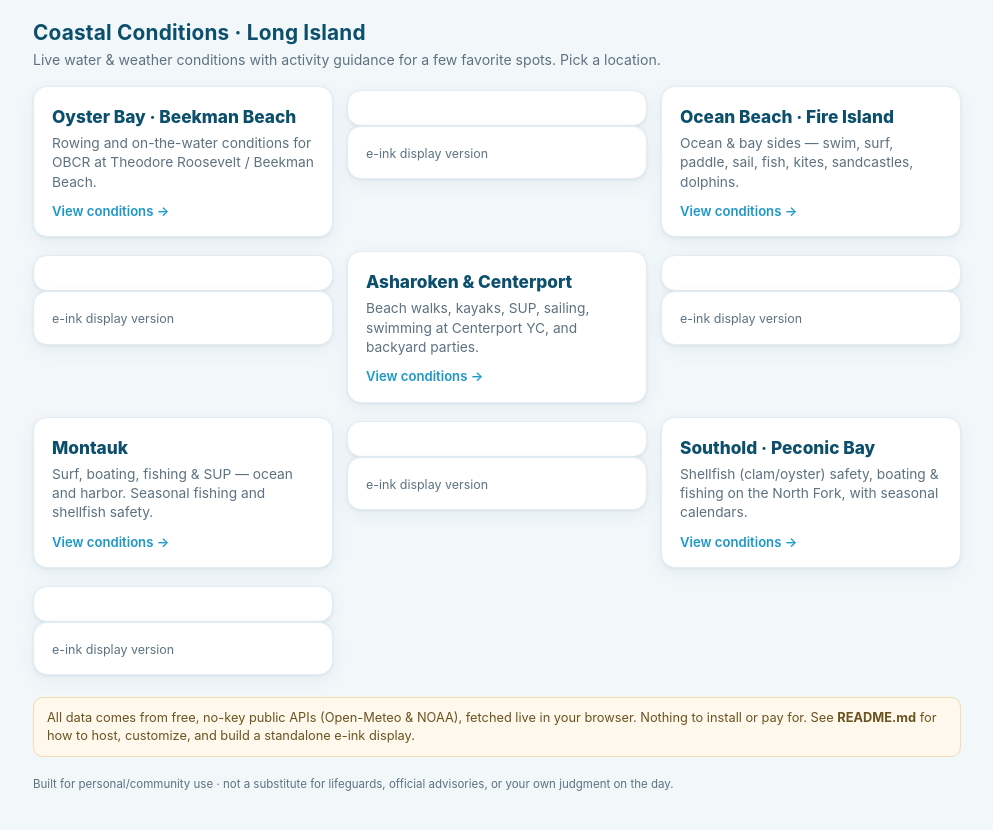
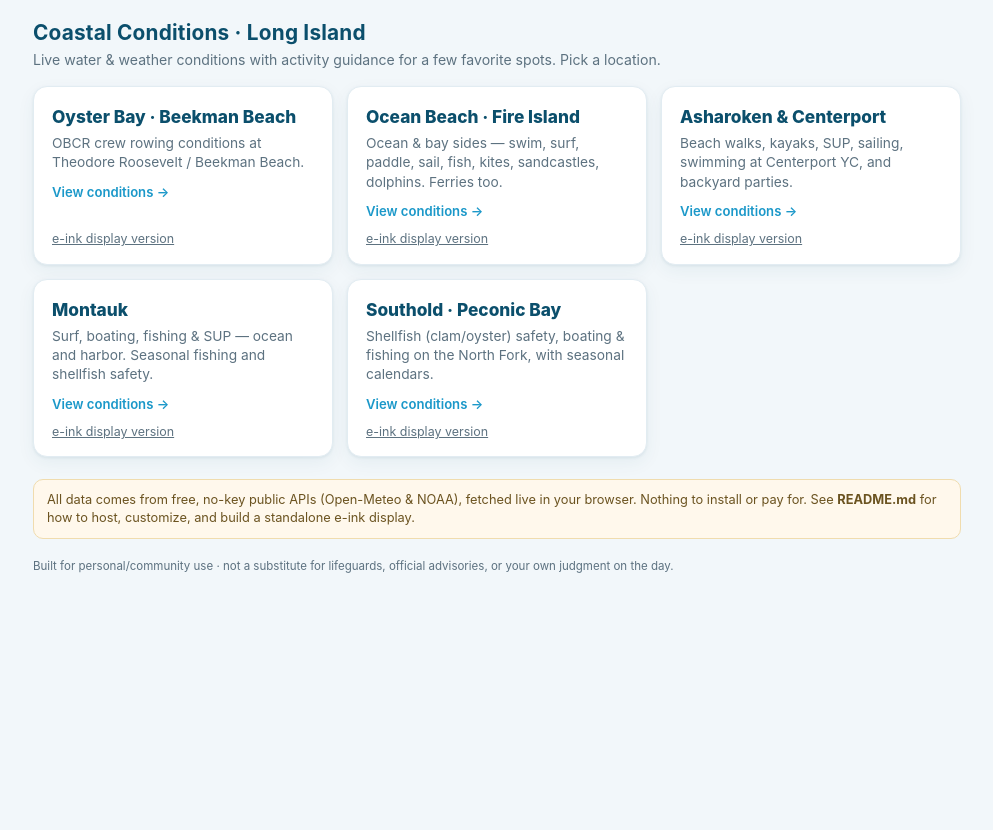
Before and after one commit to IngenioCraft/OBCR_Conditions, a plain HTML site: page index.html in a window 1280 px wide. Shown: the whole page, without its empty margins (143-1136 px from the left). After the commit the page ends 800 px from the top, so only its background shows below. Drawn offline with Linux system fonts and the light colour scheme.

Commit message:
Add files via upload

```diff
--- a/assets/conditions.css
+++ b/assets/conditions.css
@@ -69,10 +69,10 @@ h2{font-size:1rem;color:var(--brand);margin:26px 0 4px;font-weight:700;scroll-ma
   padding:11px 13px;box-shadow:var(--shadow)}
 .act.good{border-left-color:var(--good)} .act.fair{border-left-color:var(--fair)}
 .act.poor{border-left-color:var(--poor)} .act.storm{border-left-color:var(--storm)}
-.act .top{display:flex;align-items:center;justify-content:space-between;gap:6px}
-.act .name{font-weight:700;font-size:.95rem;color:var(--ink)}
+.act .top{display:flex;align-items:center;justify-content:space-between;gap:8px}
+.act .name{font-weight:700;font-size:.95rem;color:var(--ink);flex:1;min-width:0;overflow-wrap:anywhere}
 .act .name .ico{margin-right:5px}
-.act .rate{font-size:.66rem;font-weight:800;text-transform:uppercase;letter-spacing:.05em;padding:2px 7px;border-radius:20px;color:#fff}
+.act .rate{flex:0 0 auto;font-size:.66rem;font-weight:800;text-transform:uppercase;letter-spacing:.05em;padding:2px 7px;border-radius:20px;color:#fff}
 .act.good .rate{background:var(--good)} .act.fair .rate{background:var(--fair)}
 .act.poor .rate{background:var(--poor)} .act.storm .rate{background:var(--storm)}
 .act .why{font-size:.8rem;color:var(--muted);margin-top:6px}
--- a/index.html
+++ b/index.html
@@ -8,13 +8,14 @@
 <style>
   :root{--brand:#0b4f6c;--brand-2:#1b98c9}
   .loc{display:grid;grid-template-columns:repeat(auto-fit,minmax(240px,1fr));gap:14px;margin-top:16px}
-  .loc a{display:block;background:var(--card);border:1px solid var(--line);border-radius:var(--radius);
-    padding:18px 18px 16px;box-shadow:var(--shadow);text-decoration:none;color:var(--ink)}
-  .loc a:hover{border-color:var(--brand-2)}
+  .loc .card{display:flex;flex-direction:column;background:var(--card);border:1px solid var(--line);border-radius:var(--radius);
+    padding:18px 18px 16px;box-shadow:var(--shadow)}
+  .loc .card:hover{border-color:var(--brand-2)}
+  .loc .card a.main{display:block;text-decoration:none;color:var(--ink)}
   .loc .nm{font-weight:800;color:var(--brand);font-size:1.08rem}
   .loc .ds{font-size:.86rem;color:var(--muted);margin-top:5px}
   .loc .go{font-size:.82rem;color:var(--brand-2);font-weight:600;margin-top:10px}
-  .eink{font-size:.78rem;color:var(--muted);margin-top:4px}
+  .eink{font-size:.78rem;margin-top:auto;padding-top:10px}
   .eink a{color:var(--muted)}
 </style>
 </head>
@@ -24,36 +25,46 @@
   <div class="tagline">Live water &amp; weather conditions with activity guidance for a few favorite spots. Pick a location.</div>
 
   <div class="loc">
-    <a href="oyster-bay.html">
+    <div class="card">
+      <a class="main" href="oyster-bay.html">
         <div class="nm">Oyster Bay · Beekman Beach</div>
-      <div class="ds">Rowing and on-the-water conditions for OBCR at Theodore Roosevelt / Beekman Beach.</div>
+        <div class="ds">OBCR crew rowing conditions at Theodore Roosevelt / Beekman Beach.</div>
         <div class="go">View conditions →</div>
+      </a>
       <div class="eink"><a href="oyster-bay.html?eink=1">e-ink display version</a></div>
+    </div>
+    <div class="card">
+      <a class="main" href="ocean-beach.html">
+        <div class="nm">Ocean Beach · Fire Island</div>
+        <div class="ds">Ocean &amp; bay sides — swim, surf, paddle, sail, fish, kites, sandcastles, dolphins. Ferries too.</div>
+        <div class="go">View conditions →</div>
       </a>
-    <a href="ocean-beach.html">
-      <div class="nm">Ocean Beach · Fire Island</div>
-      <div class="ds">Ocean &amp; bay sides — swim, surf, paddle, sail, fish, kites, sandcastles, dolphins.</div>
-      <div class="go">View conditions →</div>
       <div class="eink"><a href="ocean-beach.html?eink=1">e-ink display version</a></div>
-    </a>
-    <a href="asharoken.html">
+    </div>
+    <div class="card">
+      <a class="main" href="asharoken.html">
         <div class="nm">Asharoken &amp; Centerport</div>
         <div class="ds">Beach walks, kayaks, SUP, sailing, swimming at Centerport YC, and backyard parties.</div>
         <div class="go">View conditions →</div>
+      </a>
       <div class="eink"><a href="asharoken.html?eink=1">e-ink display version</a></div>
-    </a>
-    <a href="montauk.html">
+    </div>
+    <div class="card">
+      <a class="main" href="montauk.html">
         <div class="nm">Montauk</div>
         <div class="ds">Surf, boating, fishing &amp; SUP — ocean and harbor. Seasonal fishing and shellfish safety.</div>
         <div class="go">View conditions →</div>
+      </a>
       <div class="eink"><a href="montauk.html?eink=1">e-ink display version</a></div>
-    </a>
-    <a href="southold.html">
+    </div>
+    <div class="card">
+      <a class="main" href="southold.html">
         <div class="nm">Southold · Peconic Bay</div>
         <div class="ds">Shellfish (clam/oyster) safety, boating &amp; fishing on the North Fork, with seasonal calendars.</div>
         <div class="go">View conditions →</div>
+      </a>
       <div class="eink"><a href="southold.html?eink=1">e-ink display version</a></div>
-    </a>
+    </div>
   </div>
 
   <div class="note" style="margin-top:22px">
```
Also changed, not shown: asharoken.html (+1 -1 lines), assets/conditions.js (+6 -3 lines). Lines whose indentation alone changed are shown as unchanged.
